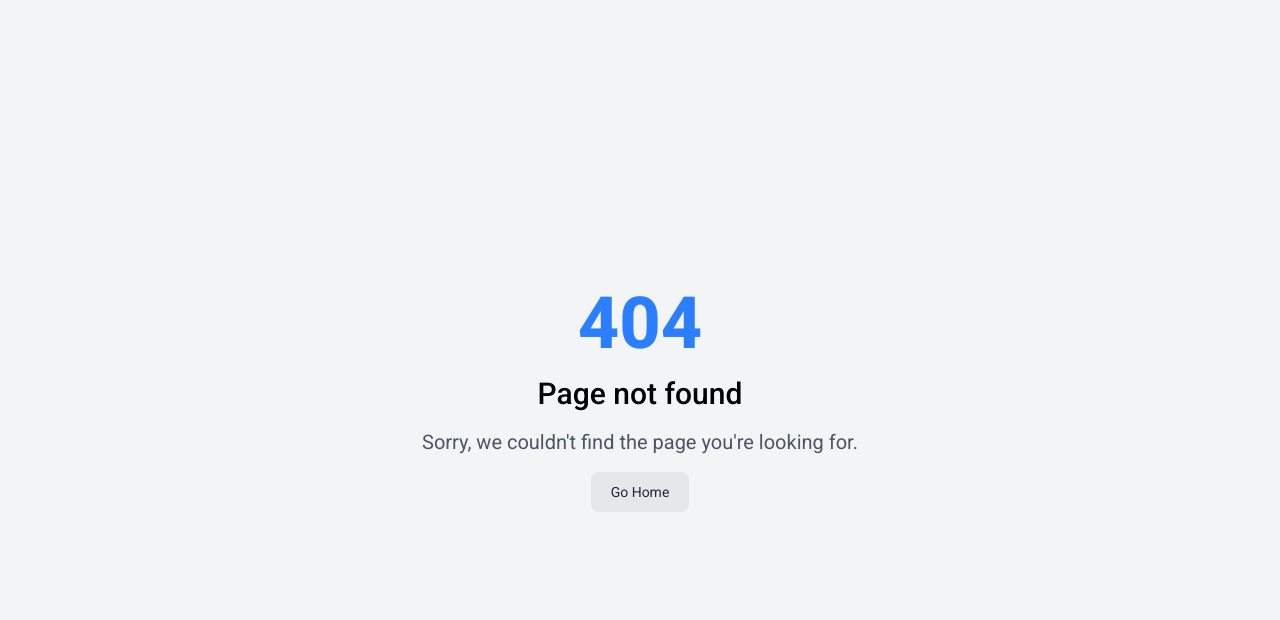
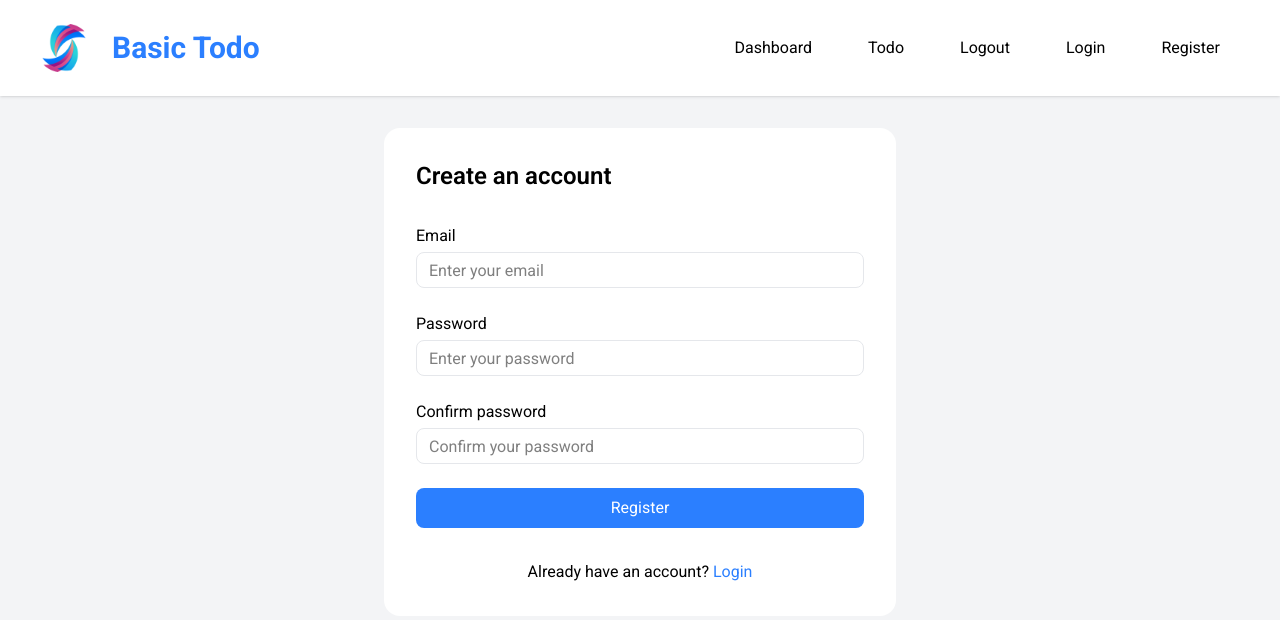
Before and after one commit to earth824/dnc01-nextjs-basic-todo-lab, a Next.js app: page /register in a window 1280 px wide. Before the commit this address had no page. Shown: the top 620 px of the page. Built offline with nearby package versions, Linux system fonts and the light colour scheme.

Commit message:
register and login ui

```diff
--- /dev/null
+++ b/app/(main)/login/page.tsx
@@ -0,0 +1,19 @@
+import LoginForm from '@/components/auth/login-form';
+import Link from 'next/link';
+
+export default function LoginPage() {
+  return (
+    <main className="p-8 max-w-xl mx-auto">
+      <div className="flex flex-col gap-8 rounded-2xl bg-white p-8">
+        <h1 className="text-2xl font-semibold">Login to your account</h1>
+        <LoginForm />
+        <span className="self-center">
+          Don&apos;t have an account?{' '}
+          <Link href="/register" className="text-blue-500">
+            Register
+          </Link>
+        </span>
+      </div>
+    </main>
+  );
+}
--- /dev/null
+++ b/app/(main)/register/page.tsx
@@ -0,0 +1,19 @@
+import RegisterForm from '@/components/auth/register-form';
+import Link from 'next/link';
+
+export default function RegisterPage() {
+  return (
+    <main className="p-8 max-w-xl mx-auto">
+      <div className="flex flex-col gap-8 rounded-2xl bg-white p-8">
+        <h1 className="text-2xl font-semibold">Create an account</h1>
+        <RegisterForm />
+        <span className="self-center">
+          Already have an account?{' '}
+          <Link href="/login" className="text-blue-500">
+            Login
+          </Link>
+        </span>
+      </div>
+    </main>
+  );
+}
--- /dev/null
+++ b/components/auth/login-form.tsx
@@ -0,0 +1,31 @@
+export default function LoginForm() {
+  return (
+    <form>
+      <div className="grid gap-6">
+        <div className="grid gap-1">
+          <label htmlFor="email">Email</label>
+          <input
+            id="email"
+            type="text"
+            className="outline-none w-full px-3 py-1.5 border border-gray-200 rounded-lg h-9"
+            placeholder="Enter your email"
+          />
+        </div>
+
+        <div className="grid gap-1">
+          <label htmlFor="password">Password</label>
+          <input
+            id="password"
+            type="text"
+            className="outline-none w-full px-3 py-1.5 border border-gray-200 rounded-lg h-9"
+            placeholder="Enter your password"
+          />
+        </div>
+
+        <button className="px-4 py-2 bg-blue-500 text-white rounded-lg">
+          Login
+        </button>
+      </div>
+    </form>
+  );
+}
--- /dev/null
+++ b/components/auth/register-form.tsx
@@ -0,0 +1,43 @@
+'use client';
+
+export default function RegisterForm() {
+  return (
+    <form>
+      <div className="grid gap-6">
+        <div className="grid gap-1">
+          <label htmlFor="email">Email</label>
+          <input
+            id="email"
+            type="text"
+            className="outline-none w-full px-3 py-1.5 border border-gray-200 rounded-lg h-9"
+            placeholder="Enter your email"
+          />
+        </div>
+
+        <div className="grid gap-1">
+          <label htmlFor="password">Password</label>
+          <input
+            id="password"
+            type="text"
+            className="outline-none w-full px-3 py-1.5 border border-gray-200 rounded-lg h-9"
+            placeholder="Enter your password"
+          />
+        </div>
+
+        <div className="grid gap-1">
+          <label htmlFor="confirm">Confirm password</label>
+          <input
+            id="confirm"
+            type="text"
+            className="outline-none w-full px-3 py-1.5 border border-gray-200 rounded-lg h-9"
+            placeholder="Confirm your password"
+          />
+        </div>
+
+        <button className="px-4 py-2 bg-blue-500 text-white rounded-lg">
+          Register
+        </button>
+      </div>
+    </form>
+  );
+}
--- a/components/layout/header.tsx
+++ b/components/layout/header.tsx
@@ -20,6 +20,21 @@ export default function Header() {
         <Link href="/todo" className="px-5 py-2.5 rounded-lg hover:bg-gray-100">
           Todo
         </Link>
+        <button className="px-5 py-2.5 rounded-lg hover:bg-gray-100">
+          Logout
+        </button>
+        <Link
+          href="/login"
+          className="px-5 py-2.5 rounded-lg hover:bg-gray-100"
+        >
+          Login
+        </Link>
+        <Link
+          href="/register"
+          className="px-5 py-2.5 rounded-lg hover:bg-gray-100"
+        >
+          Register
+        </Link>
       </nav>
     </header>
   );
```
Also changed, not shown: libs/actions/auth.ts (added), libs/schemas/auth.ts (added).
